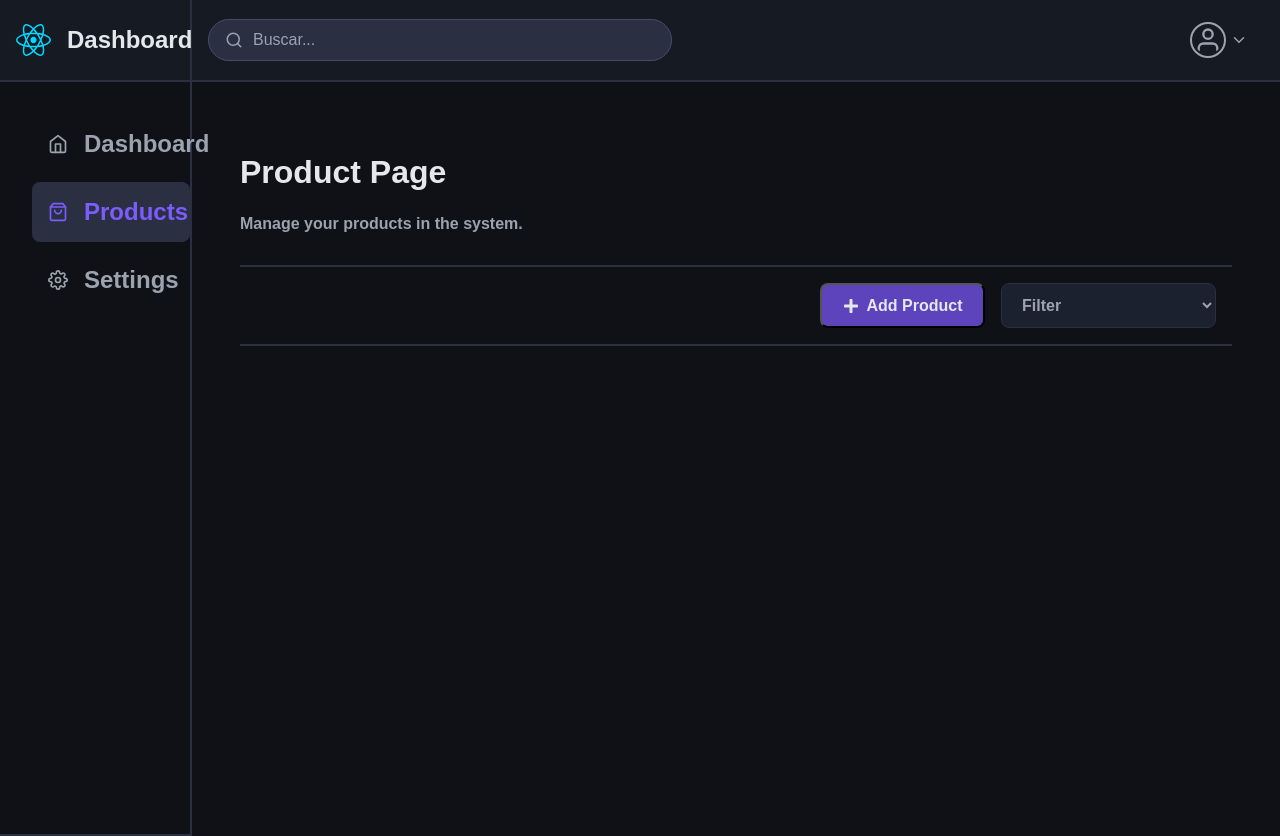
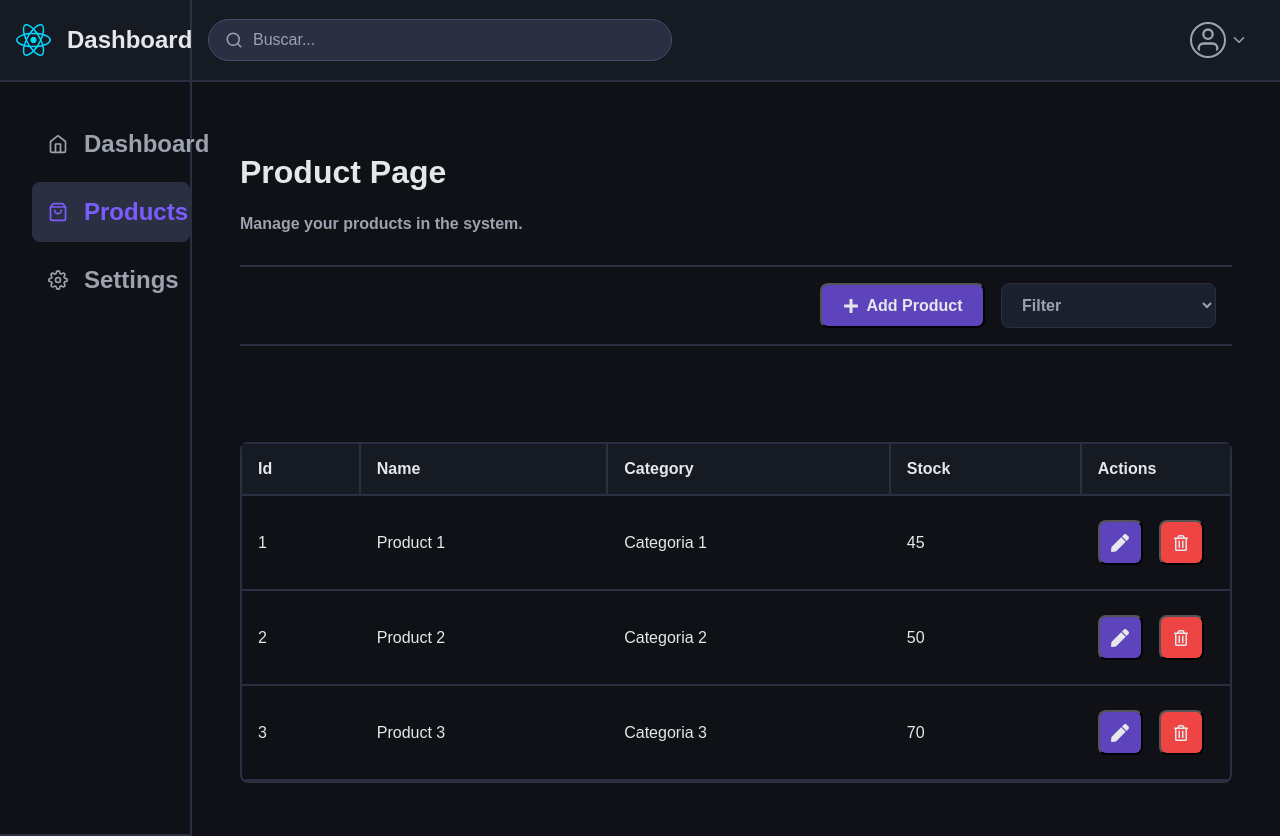
Before and after one commit to gabriellima010/dashboardReact, a React (Vite) app: page /products in a window 1280 px wide. Built offline with nearby package versions, Linux system fonts and the light colour scheme.

Commit message:
Estrutura da tabela de produtos

```diff
--- /dev/null
+++ b/src/components/tableProducts/index.tsx
@@ -0,0 +1,72 @@
+import { useReactTable, getCoreRowModel, flexRender } from "@tanstack/react-table"
+import * as S from './styled-components'
+
+const data = [
+    {id: 1, name: "Product 1", category: "Categoria 1", stock: 45},
+    {id: 2, name: "Product 2", category: "Categoria 2", stock: 50},
+    {id: 3, name: "Product 3", category: "Categoria 3", stock: 70}
+]
+
+const columns = [
+    {header: "Id", accessorKey: "id"},
+    {header: "Name", accessorKey: "name"},
+    {header: "Category",accessorKey: "category"},
+    {header: "Stock",accessorKey: "stock"},
+    {header: "Actions",
+    cell: () => {
+        return (
+            <S.BtnContent>
+                <S.BtnEdit>
+                    <S.IconEdit/>
+                </S.BtnEdit>
+
+                <S.BtnDelete>
+                    <S.IconDelete/>
+                </S.BtnDelete>
+            </S.BtnContent>
+        );
+        },
+    },
+]
+
+export function Table(){
+    const table = useReactTable({
+        data, columns, getCoreRowModel: getCoreRowModel(),
+    })
+
+   return(
+    <S.StyledTable>
+        <thead>
+            {table.getHeaderGroups().map((headerGroup) => (
+                <tr key={headerGroup.id}>
+                   {headerGroup.headers.map((header) => (
+                        <S.Th key={header.id}>
+                            {flexRender(
+                            header.column.columnDef.header,
+                            header.getContext()
+                            )}
+                        </S.Th>
+                    ))}
+                </tr>
+            ))}
+        </thead>
+
+        <tbody>
+            {table.getRowModel().rows.map((row) => (
+                <tr key={row.id}>
+                    {row.getVisibleCells().map((cell) => (
+                        <S.Td key={cell.id}>
+                           {flexRender(
+                                cell.column.columnDef.cell,
+                                cell.getContext()
+                            )}
+                        </S.Td>
+                    ))}
+                </tr>
+            ))}
+        </tbody>
+    </S.StyledTable>
+
+   )
+
+}
--- /dev/null
+++ b/src/components/tableProducts/styled-components.ts
@@ -0,0 +1,93 @@
+import styled from 'styled-components'
+import { FaPen, FaRegTrashAlt } from "react-icons/fa";
+
+const StyledTable = styled.table`
+    width: 100%;
+    border: var(--space-xxs) solid  var( --color-border);
+    border-radius: var(--radius-md);
+    border-collapse: separate;
+    border-spacing: 0;
+`
+
+const Th = styled.th`
+    background-color: var(--color-surface);
+    text-align: left;
+    padding: var(--space-md);
+    border-bottom: var(--space-xxs) solid  var( --color-border);
+    border-right: var(--space-xxs) solid  var( --color-border);
+
+    &:last-child{
+        border-right: none;
+    }
+`
+
+const Td = styled.td`
+    text-align: left;
+    padding: var(--space-lg) var(--space-md);
+    border-bottom: var(--space-xxs) solid  var( --color-border);
+
+    &:last-child{
+        width: 15%;
+    }
+`
+
+const BtnContent = styled.div`
+    display: flex;
+    align-items: center;
+    gap: var(--space-md)
+`
+
+const BtnEdit = styled.button`
+    width: 45px;
+    height: 45px;
+    display: flex;
+    align-items: center;
+    justify-content: center;
+    background-color: var( --color-primary);
+    color: var( --color-text-primary);
+    border-radius: var(--radius-md);
+
+    &:hover{
+        background-color: var( --color-primary-hover);
+        color: var( --color-text-primary);
+    }
+`
+
+const BtnDelete = styled.button`
+    width: 45px;
+    height: 45px;
+    display: flex;
+    align-items: center;
+    justify-content: center;
+    background-color: var( --color-danger);
+    color: var( --color-text-primary);
+    border-radius: var(--radius-md);
+
+    &:hover{
+        background-color: var( --color-danger-hover);
+        color: var( --color-text-primary);
+    }
+`
+
+const IconEdit = styled(FaPen)`
+    color: var( --color-text-primary);
+    font-size: 18px;
+    font-weight: var(--text-w-bold);
+`
+
+const IconDelete = styled(FaRegTrashAlt)`
+    color: var( --color-text-primary);
+    font-size: 16px;
+    font-weight: var(--text-w-bold);
+`
+
+export{
+    StyledTable,
+    Th,
+    Td,
+    BtnContent,
+    BtnEdit,
+    BtnDelete,
+    IconEdit,
+    IconDelete
+}
--- a/src/index.css
+++ b/src/index.css
@@ -16,6 +16,7 @@
   --color-success: #22C55E;
   --color-warning: #FACC15;
   --color-danger: #EF4444;
+  --color-danger-hover: #a73232;
 
   /* Texto */
   --text-xs: 6px;
@@ -52,4 +53,5 @@ body {
   font-family: 'Poppins', sans-serif;
   background: var(--color-bg);
   color: var(--color-text-primary);
+
 }
--- a/src/pages/products/index.tsx
+++ b/src/pages/products/index.tsx
@@ -1,4 +1,5 @@
 import * as S from './styled-components'
+import { Table } from '../../components/tableProducts'
 
 const optionsFilter = [
     { value: 'categoria1', label: 'Categoria 1' },
@@ -8,6 +9,7 @@ const optionsFilter = [
 
 export default function Products() {
     return(
+        <>
             <S.ContentInfo>
                 <S.Title>Product Page</S.Title>
                 <S.Text>Manage your products in the system.</S.Text>
@@ -29,5 +31,10 @@ export default function Products() {
                     </S.FilterSelect>
                 </S.ContentHandler>
             </S.ContentInfo>
+
+            <S.ContentBody>
+                <Table/>
+            </S.ContentBody>
+        </>
     )
 }
--- a/src/pages/products/styled-components.ts
+++ b/src/pages/products/styled-components.ts
@@ -31,6 +31,13 @@ const ContentHandler = styled.div`
     border-width: var( --space-xxs) 0 var( --space-xxs) 0;
     border-color: var( --color-border);
     padding: var(--space-md);
+`
+
+const ContentBody = styled.div`
+    display: flex;
+    align-items: center;
+    justify-content: center;
+    padding: var(--space-xxl);
 `
 
 const AddProductBtn = styled.button`
@@ -96,6 +103,7 @@ export{
     Text,
     ContentInfo,
     ContentHandler,
+    ContentBody,
     AddProductBtn,
     IconAddBtn,
     FilterSelect,
```
Lines whose indentation alone changed are shown as unchanged.
